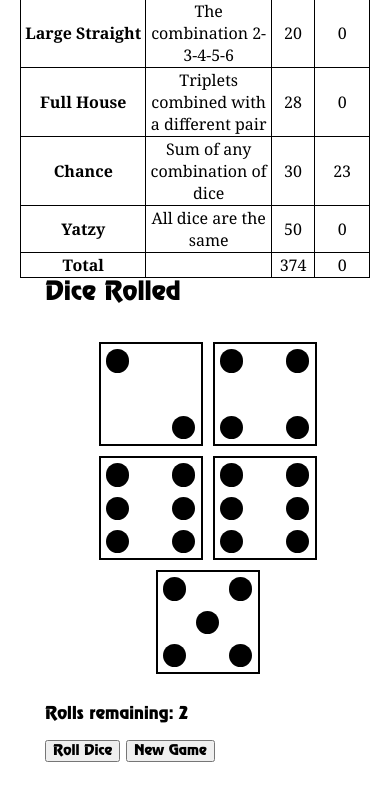
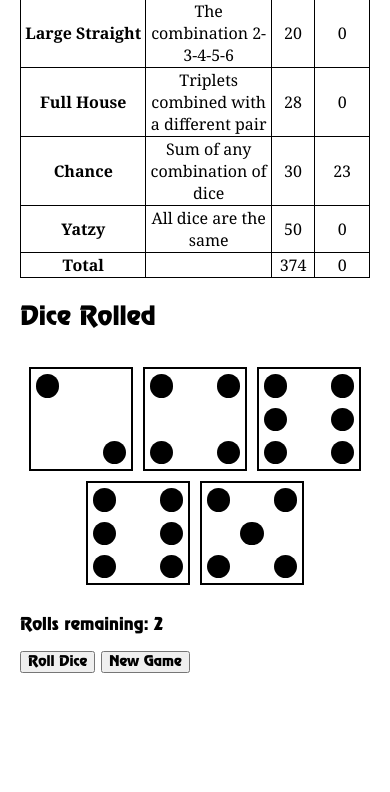
Before and after one commit to Aiden-Garrett/yatzy, a PHP site: page /public/test.html in a window 390 px wide. Shown: the part 1593-2385 px from the top of the page. After the commit the page ends 2266 px from the top, so only its background shows below. Run offline with PHP 8.4, Linux system fonts and the light colour scheme.

Commit message:
minor responsive styling fix

```diff
--- a/public/styles.css
+++ b/public/styles.css
@@ -26,6 +26,7 @@
     flex-shrink: 1;
     flex-basis: 50%;
     padding: 30px 20px 30px 20px;
+    gap: 25px;
 }
 
 html, body {
@@ -81,7 +82,6 @@
 }
 
 #game {
-    padding-left: 25px;
     flex-shrink: 5;
     flex-grow: 3;
     flex-basis: 210px;
```
